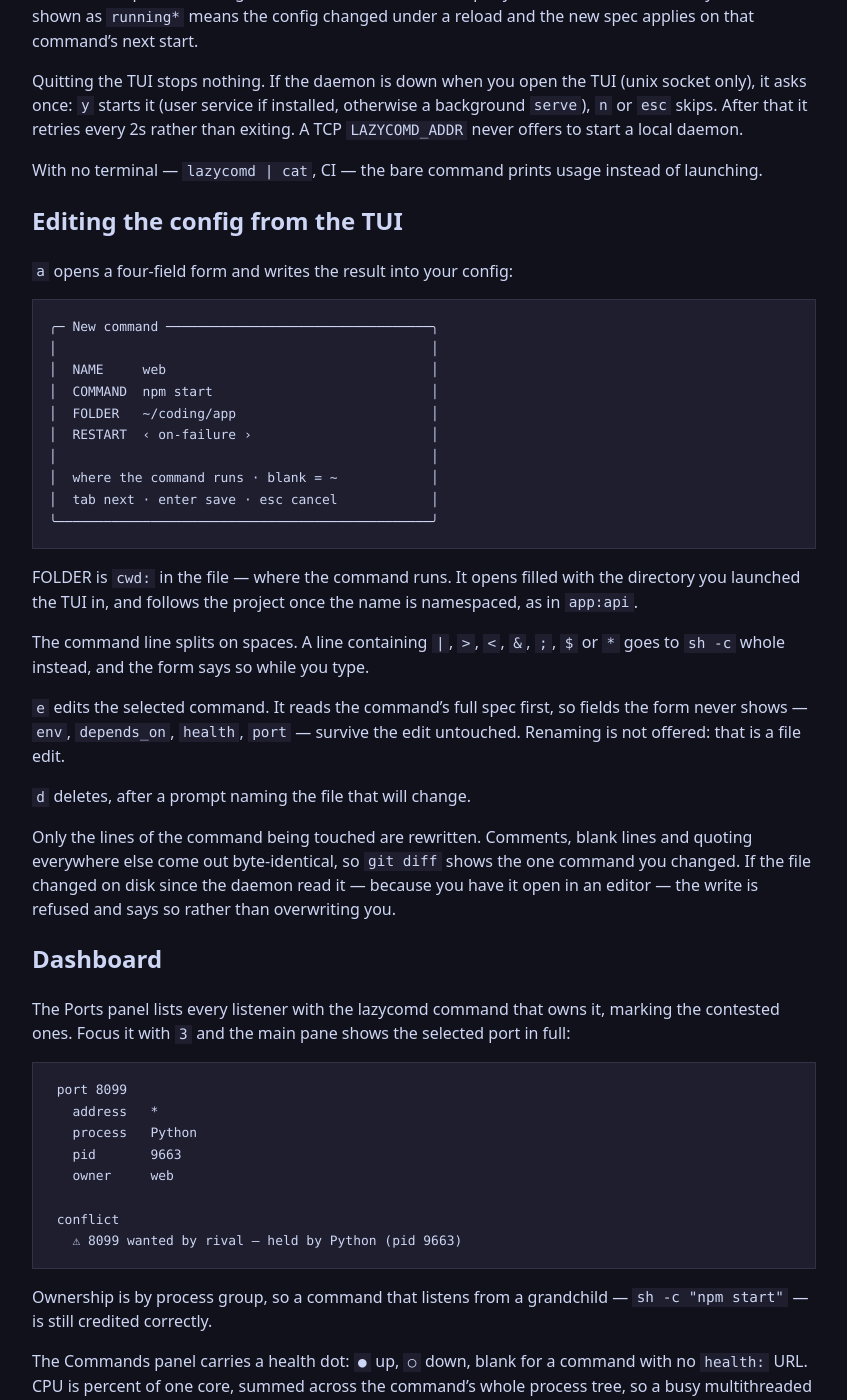
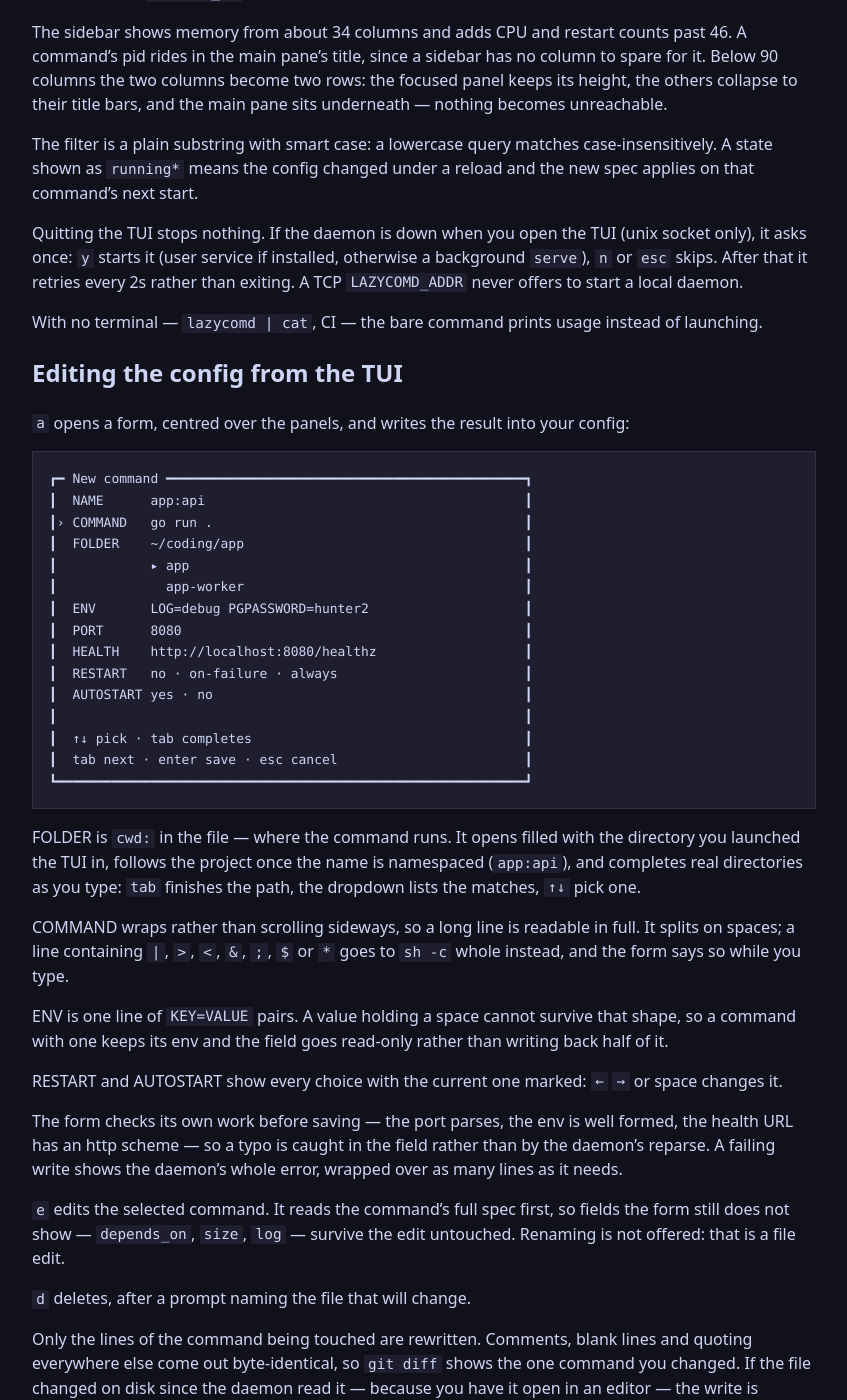
Before and after one commit to thanhphuchuynh/lazycomd, a Jekyll site: the page built from website/tui.md, in a window 1280 px wide and 1400 px high, scrolled down 1960 px. Shown: the whole window, without its empty margins (216-1063 px from the left). Built offline with Jekyll 4.4.1, drawn with Linux system fonts in a browser that asks for light colours; some of the changed text lies outside the part shown.

Commit message:
docs: cover port, doctor, --json, --wait, the new form, and agents
The docs described a four-field form, a CLI with nine verbs and no
machine-readable output, and said nothing about the MCP server.

New Agents page: what an agent does with lazycomd — verify a change with
start --wait, explain a failure from get_logs, settle a port fight, pre-flight
with doctor, register what it scaffolded — plus the tool table and which
tools are safe to auto-approve.

CLI page gains port, doctor, mcp, --wait and a --json section with worked
examples. TUI page gains P for project-wide actions and the form as it now
is: eight fields, folder completion, a wrapping command line, and validation
in the field. API page documents wait_sec and its 504.

````diff
--- a/website/_layouts/default.html
+++ b/website/_layouts/default.html
@@ -16,6 +16,7 @@
       <a href="{{ '/cli/' | relative_url }}">CLI</a>
       <a href="{{ '/configuration/' | relative_url }}">Config</a>
       <a href="{{ '/api/' | relative_url }}">API</a>
+      <a href="{{ '/agents/' | relative_url }}">Agents</a>
       <a href="{{ '/behavior/' | relative_url }}">Behavior</a>
       <a href="https://github.com/thanhphuchuynh/lazycomd">GitHub</a>
     </nav>
--- a/website/tui.md
+++ b/website/tui.md
@@ -41,6 +41,7 @@
 | `s` | Commands | start, dependencies first |
 | `S` | Commands | stop |
 | `r` | Commands | restart |
+| `P` | Commands | act on the whole project: `P` then `s`, `S` or `r` |
 | `/` `p` | anywhere | search box: commands, listening ports and the buffered log |
 | `i` | Commands | detail for the selected command: spec, state, ports, health |
 | `o` | Commands | open the full log, which is where the log filter lives |
@@ -70,6 +71,12 @@
 Lifecycle keys act on the Commands panel only; pressed elsewhere they say so
 rather than acting on something you cannot see.
 
+`P` acts on a whole project instead of one command: it names the selected
+command's project and waits for a verb, and `s`, `S` or `r` then applies to
+every command in it. Any other key cancels, so a stray `s` two moves later
+still acts on one command. Start pulls dependencies in per command, so a
+project comes up in the order its `depends_on` describes.
+
 The sidebar shows memory from about 34 columns and adds CPU and restart counts
 past 46. A command's pid rides in the main pane's title, since a sidebar has no
 column to spare for it. Below 90 columns the two columns become two rows: the
@@ -91,30 +98,50 @@
 
 ## Editing the config from the TUI
 
-`a` opens a four-field form and writes the result into your config:
+`a` opens a form, centred over the panels, and writes the result into your
+config:
 
 ```
-╭─ New command ──────────────────────────────────╮
-│                                                │
-│  NAME     web                                  │
-│  COMMAND  npm start                            │
-│  FOLDER   ~/coding/app                         │
-│  RESTART  ‹ on-failure ›                       │
-│                                                │
-│  where the command runs · blank = ~            │
-│  tab next · enter save · esc cancel            │
-╰────────────────────────────────────────────────╯
+┏━ New command ━━━━━━━━━━━━━━━━━━━━━━━━━━━━━━━━━━━━━━━━━━━━━━┓
+┃  NAME      app:api                                         ┃
+┃› COMMAND   go run .                                        ┃
+┃  FOLDER    ~/coding/app                                    ┃
+┃            ▸ app                                           ┃
+┃              app-worker                                    ┃
+┃  ENV       LOG=debug PGPASSWORD=hunter2                    ┃
+┃  PORT      8080                                            ┃
+┃  HEALTH    http://localhost:8080/healthz                   ┃
+┃  RESTART   no · on-failure · always                        ┃
+┃  AUTOSTART yes · no                                        ┃
+┃                                                            ┃
+┃  ↑↓ pick · tab completes                                   ┃
+┃  tab next · enter save · esc cancel                        ┃
+┗━━━━━━━━━━━━━━━━━━━━━━━━━━━━━━━━━━━━━━━━━━━━━━━━━━━━━━━━━━━━┛
 ```
 
 FOLDER is `cwd:` in the file — where the command runs. It opens filled with
-the directory you launched the TUI in, and follows the project once the name
-is namespaced, as in `app:api`.
+the directory you launched the TUI in, follows the project once the name is
+namespaced (`app:api`), and completes real directories as you type: `tab`
+finishes the path, the dropdown lists the matches, `↑↓` pick one.
 
-The command line splits on spaces. A line containing `|`, `>`, `<`, `&`, `;`,
-`$` or `*` goes to `sh -c` whole instead, and the form says so while you type.
+COMMAND wraps rather than scrolling sideways, so a long line is readable in
+full. It splits on spaces; a line containing `|`, `>`, `<`, `&`, `;`, `$` or
+`*` goes to `sh -c` whole instead, and the form says so while you type.
+
+ENV is one line of `KEY=VALUE` pairs. A value holding a space cannot survive
+that shape, so a command with one keeps its env and the field goes read-only
+rather than writing back half of it.
+
+RESTART and AUTOSTART show every choice with the current one marked: `←` `→`
+or space changes it.
+
+The form checks its own work before saving — the port parses, the env is well
+formed, the health URL has an http scheme — so a typo is caught in the field
+rather than by the daemon's reparse. A failing write shows the daemon's whole
+error, wrapped over as many lines as it needs.
 
 `e` edits the selected command. It reads the command's full spec first, so
-fields the form never shows — `env`, `depends_on`, `health`, `port` — survive
+fields the form still does not show — `depends_on`, `size`, `log` — survive
 the edit untouched. Renaming is not offered: that is a file edit.
 
 `d` deletes, after a prompt naming the file that will change.
````
Also changed, not shown: website/agents.md (added, +94 -0 lines), website/api.md (+7 -1 lines), website/cli.md (+64 -1 lines), website/index.md (+5 -0 lines), README.md, 1 other file.
